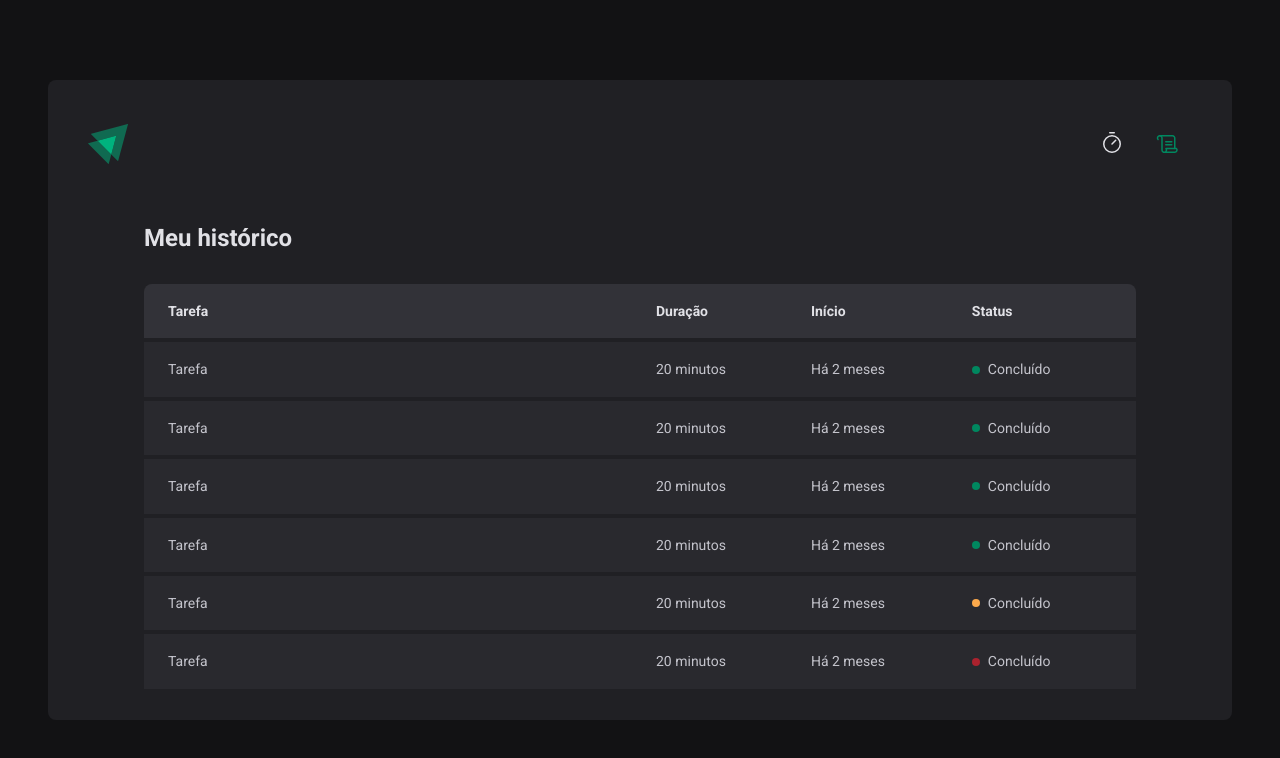
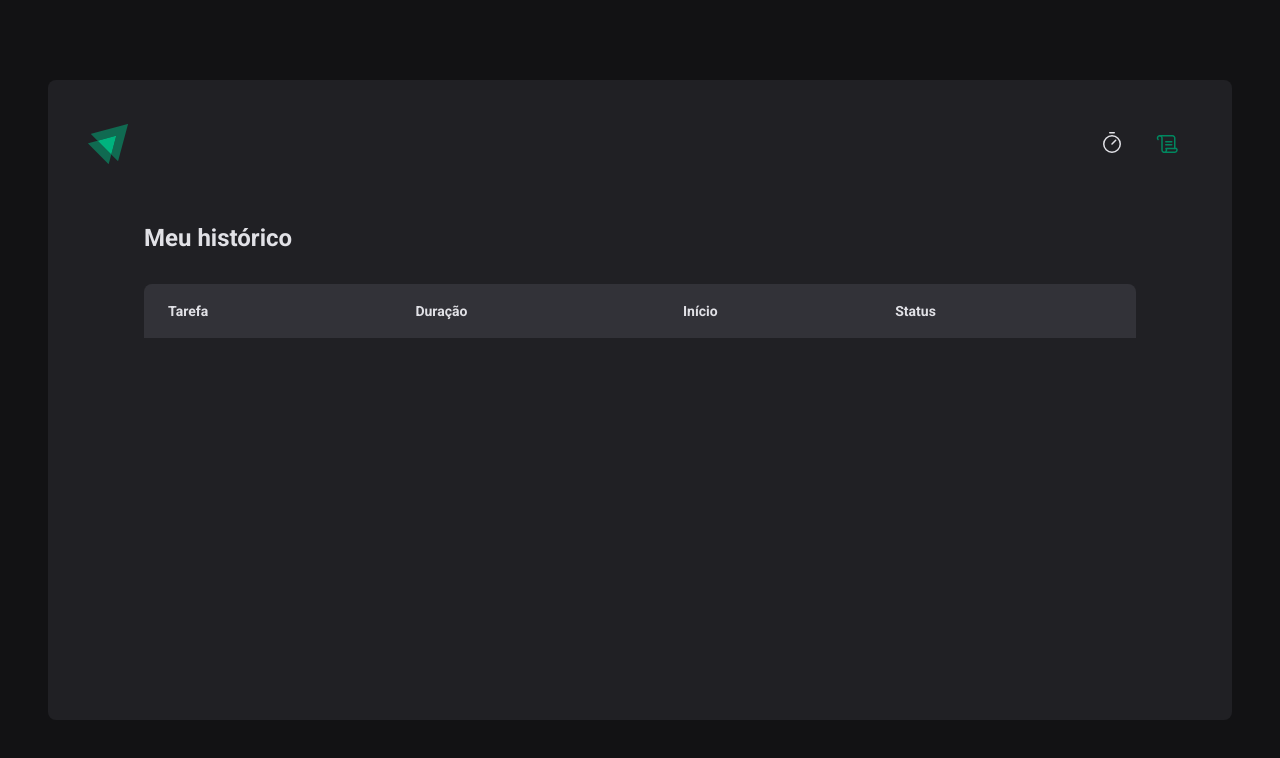
Before and after one commit to victorhugobraga/ignite-timer, a React (Vite) app: page /history in a window 1280 px wide. Shown: the top 758 px of the page. Built offline with nearby package versions, Linux system fonts and the light colour scheme.

Commit message:
listagem do histórico

```diff
--- a/src/pages/History/index.tsx
+++ b/src/pages/History/index.tsx
@@ -20,54 +20,24 @@
             </tr>
           </thead>
           <tbody>
-            <tr>
-              <td>Tarefa</td>
-              <td>20 minutos</td>
-              <td>Há 2 meses</td>
-              <td>
-                <Status statusColor="green">Concluído</Status>
-              </td>
-            </tr>
-            <tr>
-              <td>Tarefa</td>
-              <td>20 minutos</td>
-              <td>Há 2 meses</td>
-              <td>
-                <Status statusColor="green">Concluído</Status>
-              </td>
-            </tr>
-            <tr>
-              <td>Tarefa</td>
-              <td>20 minutos</td>
-              <td>Há 2 meses</td>
-              <td>
-                <Status statusColor="green">Concluído</Status>
-              </td>
-            </tr>
-            <tr>
-              <td>Tarefa</td>
-              <td>20 minutos</td>
-              <td>Há 2 meses</td>
-              <td>
-                <Status statusColor="green">Concluído</Status>
-              </td>
-            </tr>
-            <tr>
-              <td>Tarefa</td>
-              <td>20 minutos</td>
-              <td>Há 2 meses</td>
-              <td>
-                <Status statusColor="yellow">Concluído</Status>
-              </td>
-            </tr>
-            <tr>
-              <td>Tarefa</td>
-              <td>20 minutos</td>
-              <td>Há 2 meses</td>
-              <td>
-                <Status statusColor="red">Concluído</Status>
-              </td>
-            </tr>
+            {cycles.map((cycle) => (
+              <tr key={cycle.id}>
+                <td>{cycle.task}</td>
+                <td>{cycle.minutesAmount} minutos</td>
+                <td>{cycle.startDate.toISOString()}</td>
+                <td>
+                  {cycle.finishedDate && (
+                    <Status statusColor="green">Concluído</Status>
+                  )}
+                  {cycle.interruptedDate && (
+                    <Status statusColor="red">Interrompido</Status>
+                  )}
+                  {!cycle.finishedDate && !cycle.interruptedDate && (
+                    <Status statusColor="yellow">Em andamento</Status>
+                  )}
+                </td>
+              </tr>
+            ))}
           </tbody>
         </table>
       </HistoryList>
```
